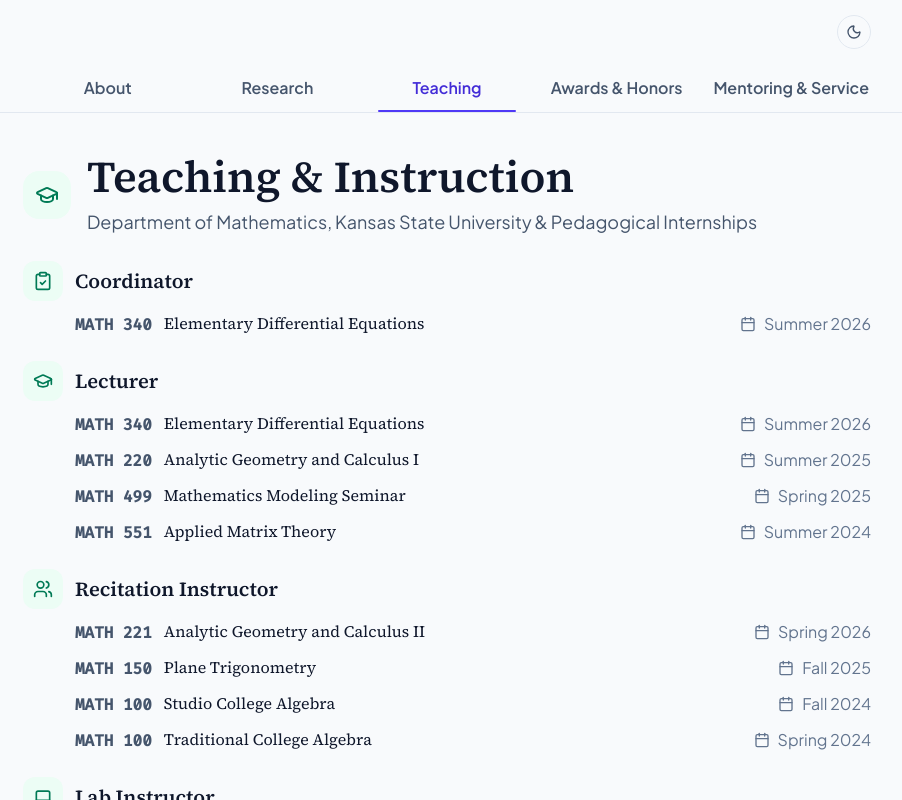
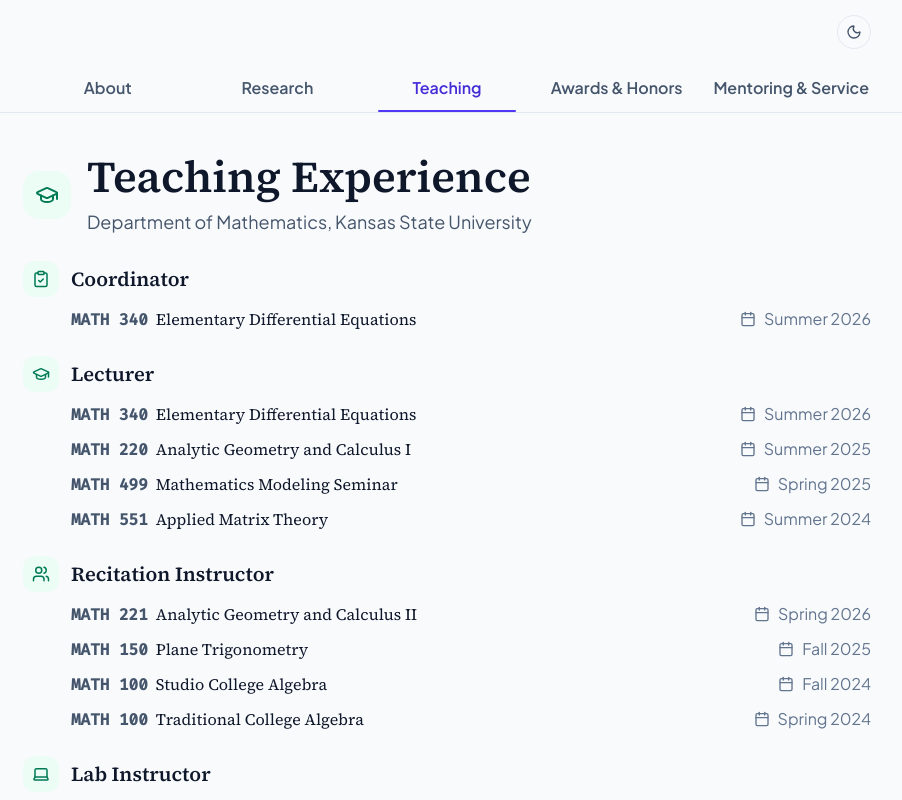
Before and after one commit to nhungnh-dot/nhungnh-dot.github.io, a React (Vite) app: page / in a window 1280 px wide. Both pictures are taken after a click on the tab "Teaching". Shown: the top 800 px of the page, without its empty margins (193-1095 px from the left). Built offline with nearby package versions, Linux system fonts and the light colour scheme.

Commit message:
Align teaching tab with CV structure

```diff
--- a/src/components/Teaching.tsx
+++ b/src/components/Teaching.tsx
@@ -17,51 +17,102 @@
       id: 'coordinator',
       title: 'Coordinator',
       icon: ClipboardCheck,
-      courses: TEACHING_LIST.filter(c => c.institution.includes('Kansas State') && c.role === 'Coordinator'),
+      courses: TEACHING_LIST.filter(
+        c => c.institution.includes('Kansas State') && c.role === 'Coordinator'
+      ),
     },
     {
       id: 'lecturer',
       title: 'Lecturer',
       icon: GraduationCap,
-      courses: TEACHING_LIST.filter(c => c.institution.includes('Kansas State') && c.role === 'Lecturer'),
+      courses: TEACHING_LIST.filter(
+        c => c.institution.includes('Kansas State') && c.role === 'Lecturer'
+      ),
     },
     {
       id: 'recitation',
       title: 'Recitation Instructor',
       icon: Users,
-      courses: TEACHING_LIST.filter(c => c.institution.includes('Kansas State') && c.role === 'Recitation Instructor'),
+      courses: TEACHING_LIST.filter(
+        c => c.institution.includes('Kansas State') && c.role === 'Recitation Instructor'
+      ),
     },
     {
       id: 'lab',
       title: 'Lab Instructor',
       icon: Laptop,
-      courses: TEACHING_LIST.filter(c => c.institution.includes('Kansas State') && c.role === 'Lab Instructor'),
+      courses: TEACHING_LIST.filter(
+        c => c.institution.includes('Kansas State') && c.role === 'Lab Instructor'
+      ),
     },
     {
       id: 'substitute',
       title: 'Substitute Instructor',
       icon: UserCheck,
-      courses: TEACHING_LIST.filter(c => c.institution.includes('Kansas State') && c.role === 'Substitute Instructor'),
-    },
-    {
-      id: 'session-leader',
-      title: 'Qualifying Exam Session Leader',
-      icon: Award,
-      courses: TEACHING_LIST.filter(c => c.institution.includes('Kansas State') && c.role === 'Session Leader'),
-    },
-    {
-      id: 'teaching-demonstration',
-      title: 'Teaching Demonstration Presenter',
-      icon: Users,
-      courses: TEACHING_LIST.filter(c => c.institution.includes('Kansas State') && c.role === 'Teaching Demonstration Presenter'),
-    },
-    {
-      id: 'internships',
-      title: 'Pedagogical Internships',
-      icon: School,
-      courses: TEACHING_LIST.filter(c => c.institution.includes('Viet Nam')),
+      courses: TEACHING_LIST.filter(
+        c => c.institution.includes('Kansas State') && c.role === 'Substitute Instructor'
+      ),
     },
   ];
+
+  const additionalActivities = TEACHING_LIST.filter(
+    c =>
+      c.institution.includes('Kansas State') &&
+      (c.role === 'Session Leader' || c.role === 'Teaching Demonstration Presenter')
+  );
+
+  const internships = TEACHING_LIST.filter(c => c.institution.includes('Viet Nam'));
+
+  const renderCourse = (
+    course: (typeof TEACHING_LIST)[number],
+    options?: { showInstitution?: boolean; showRole?: boolean }
+  ) => {
+    const isGrad = course.level === 'Graduate';
+
+    return (
+      <div
+        key={course.id}
+        className="flex flex-col sm:flex-row sm:items-start sm:justify-between gap-1.5 sm:gap-4"
+      >
+        <div className="min-w-0">
+          <div className="flex flex-wrap items-baseline gap-x-2 gap-y-1">
+            {course.code && (
+              <span className="font-mono-code font-bold text-sm text-slate-600 dark:text-slate-300">
+                {course.code}
+              </span>
+            )}
+            <span className="font-medium text-sm text-slate-900 dark:text-slate-100 font-serif-academic">
+              {course.title}
+            </span>
+          </div>
+
+          {options?.showRole && (
+            <p className="mt-0.5 text-sm text-slate-600 dark:text-slate-400">
+              {course.role}
+            </p>
+          )}
+
+          {options?.showInstitution && (
+            <p className="mt-0.5 text-sm text-slate-500 dark:text-slate-400 inline-flex items-center gap-1.5">
+              <School className="w-4 h-4 flex-shrink-0" aria-hidden="true" />
+              {course.institution}
+            </p>
+          )}
+
+          {isGrad && !options?.showRole && (
+            <p className="mt-0.5 text-sm font-medium text-amber-700 dark:text-amber-300">
+              Graduate course
+            </p>
+          )}
+        </div>
+
+        <div className="flex items-center gap-2 flex-shrink-0 text-sm text-slate-500 dark:text-slate-400">
+          <Calendar className="w-4 h-4" aria-hidden="true" />
+          <span>{course.term}</span>
+        </div>
+      </div>
+    );
+  };
 
   return (
     <section id="teaching" className="py-8 sm:py-10">
@@ -73,10 +124,10 @@
             </span>
             <div>
               <h2 className="text-3xl sm:text-4xl font-bold text-slate-900 dark:text-slate-50 font-serif-academic">
-                Teaching & Instruction
+                Teaching Experience
               </h2>
               <p className="text-sm sm:text-base text-slate-600 dark:text-slate-400 mt-1.5 leading-relaxed">
-                Department of Mathematics, Kansas State University & Pedagogical Internships
+                Department of Mathematics, Kansas State University
               </p>
             </div>
           </div>
@@ -86,64 +137,56 @@
           {teachingPositions.map((pos) => {
             const IconComponent = pos.icon;
             return (
-              <article
-                key={pos.id}
-                id={`teaching-position-${pos.id}`}
-              >
-                <div className="flex items-start gap-3">
-                  <span className="flex h-10 w-10 items-center justify-center rounded-xl bg-emerald-50 text-emerald-700 dark:bg-emerald-950/50 dark:text-emerald-300 flex-shrink-0">
-                    <IconComponent className="w-5 h-5" aria-hidden="true" />
+              <article key={pos.id} id={`teaching-position-${pos.id}`}>
+                <div className="flex items-center gap-3">
+                  <span className="flex h-9 w-9 items-center justify-center rounded-xl bg-emerald-50 text-emerald-700 dark:bg-emerald-950/50 dark:text-emerald-300 flex-shrink-0">
+                    <IconComponent className="w-4.5 h-4.5" aria-hidden="true" />
                   </span>
-                  <div className="min-w-0 self-center">
-                    <h3 className="text-base sm:text-lg font-semibold text-slate-900 dark:text-slate-100 font-serif-academic">
-                      {pos.title}
-                    </h3>
-                  </div>
+                  <h3 className="text-base sm:text-lg font-semibold text-slate-900 dark:text-slate-100 font-serif-academic">
+                    {pos.title}
+                  </h3>
                 </div>
 
-                <div className="mt-2.5 space-y-2.5 sm:ml-[52px]">
-                  {pos.courses.map((course) => {
-                    const isGrad = course.level === 'Graduate';
-                    return (
-                      <div key={course.id}>
-                        <div className="flex flex-col sm:flex-row sm:items-center sm:justify-between gap-2">
-                          <div className="flex items-start gap-3 min-w-0">
-                            {course.code && (
-                              <span className="font-mono-code font-bold text-sm text-slate-600 dark:text-slate-300 whitespace-nowrap pt-0.5">
-                                {course.code}
-                              </span>
-                            )}
-                            <span className="flex flex-col gap-1 min-w-0">
-                              <span className="font-medium text-sm text-slate-900 dark:text-slate-100 font-serif-academic">
-                                {course.title}
-                              </span>
-                              {pos.id === 'internships' && (
-                                <span className="text-sm text-slate-500 dark:text-slate-400 inline-flex items-center gap-1.5">
-                                  <School className="w-4 h-4 flex-shrink-0" aria-hidden="true" />
-                                  {course.institution}
-                                </span>
-                              )}
-                              {isGrad && (
-                                <span className="text-sm font-medium text-amber-700 dark:text-amber-300">
-                                  Graduate course
-                                </span>
-                              )}
-                            </span>
-                          </div>
-
-                          <div className="flex items-center gap-2 flex-shrink-0 text-sm text-slate-500 dark:text-slate-400 sm:pl-4">
-                            <Calendar className="w-4 h-4" aria-hidden="true" />
-                            <span>{course.term}</span>
-                          </div>
-                        </div>
-
-                      </div>
-                    );
-                  })}
+                <div className="mt-2.5 space-y-2.5 sm:ml-12">
+                  {pos.courses.map(course => renderCourse(course))}
                 </div>
               </article>
             );
           })}
+
+          <article id="teaching-position-additional">
+            <div className="flex items-center gap-3">
+              <span className="flex h-9 w-9 items-center justify-center rounded-xl bg-emerald-50 text-emerald-700 dark:bg-emerald-950/50 dark:text-emerald-300 flex-shrink-0">
+                <Award className="w-4.5 h-4.5" aria-hidden="true" />
+              </span>
+              <h3 className="text-base sm:text-lg font-semibold text-slate-900 dark:text-slate-100 font-serif-academic">
+                Additional Teaching Activities
+              </h3>
+            </div>
+
+            <div className="mt-2.5 space-y-2.5 sm:ml-12">
+              {additionalActivities.map(course =>
+                renderCourse(course, { showRole: true })
+              )}
+            </div>
+          </article>
+
+          <article id="teaching-position-internships">
+            <div className="flex items-center gap-3">
+              <span className="flex h-9 w-9 items-center justify-center rounded-xl bg-emerald-50 text-emerald-700 dark:bg-emerald-950/50 dark:text-emerald-300 flex-shrink-0">
+                <School className="w-4.5 h-4.5" aria-hidden="true" />
+              </span>
+              <h3 className="text-base sm:text-lg font-semibold text-slate-900 dark:text-slate-100 font-serif-academic">
+                Pedagogical Internships
+              </h3>
+            </div>
+
+            <div className="mt-2.5 space-y-2.5 sm:ml-12">
+              {internships.map(course =>
+                renderCourse(course, { showInstitution: true })
+              )}
+            </div>
+          </article>
         </div>
       </div>
     </section>
```
